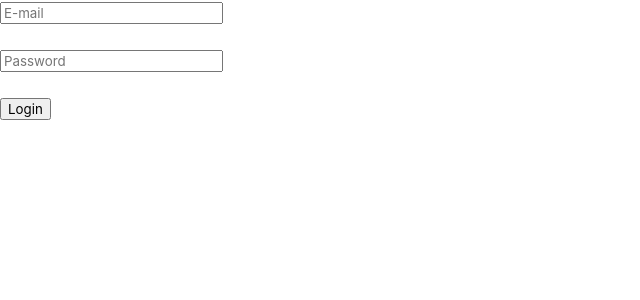
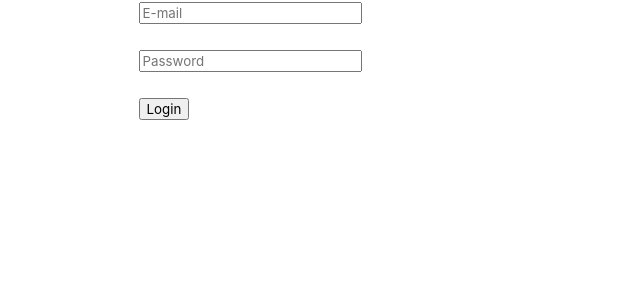
Before and after one commit to manasabingi115/payment-gateway, a React (Create React App) app: page / in a window 1280 px wide. Shown: the top 300 px of the page, without its empty margins (0-640 px from the left). Built offline with nearby package versions, Linux system fonts and the light colour scheme.

Commit message:
2 files modified

```diff
--- a/src/Login.js
+++ b/src/Login.js
@@ -3,11 +3,11 @@ import PaymentGateway from './PaymentGateway';
 
 export default function Login() {
   const [isLoginPage, setIsLoginPage] = React.useState(true);
-  function PaymentGateWay() {
+  function Payment() {
     return (
       <div>
+        <PaymentGateway />
         <p onClick={() => setIsLoginPage(true)}>logout</p>
-        <PaymentGateway />
       </div>
     );
   }
@@ -41,5 +41,5 @@ export default function Login() {
       </div>
     );
   }
-  return <div>{isLoginPage ? <LoginPage /> : <PaymentGateway />}</div>;
+  return <div>{isLoginPage ? <LoginPage /> : <Payment />}</div>;
 }
--- a/src/style.css
+++ b/src/style.css
@@ -1,3 +1,7 @@
 #login {
   width: 500px;
+  display: flex;
+  flex-direction: column;
+  align-items: center;
+  justify-content: center;
 }
```
